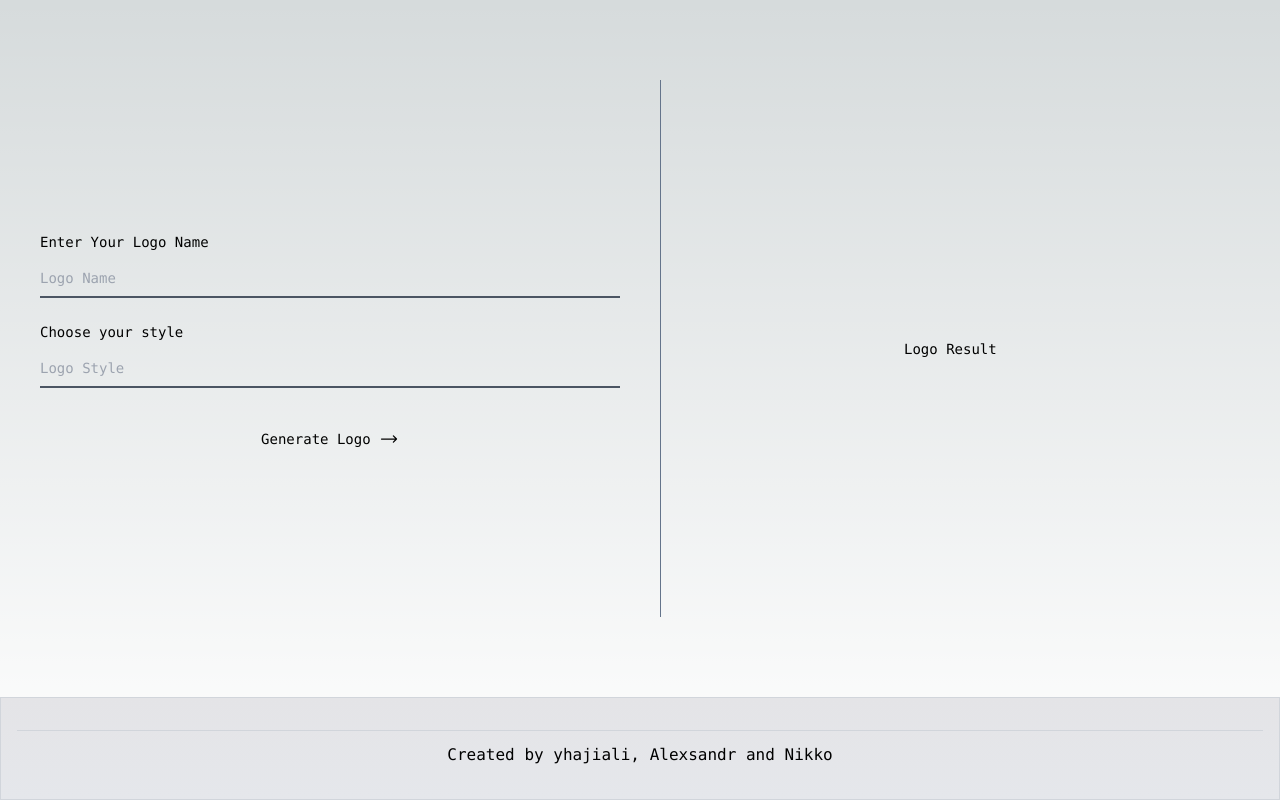
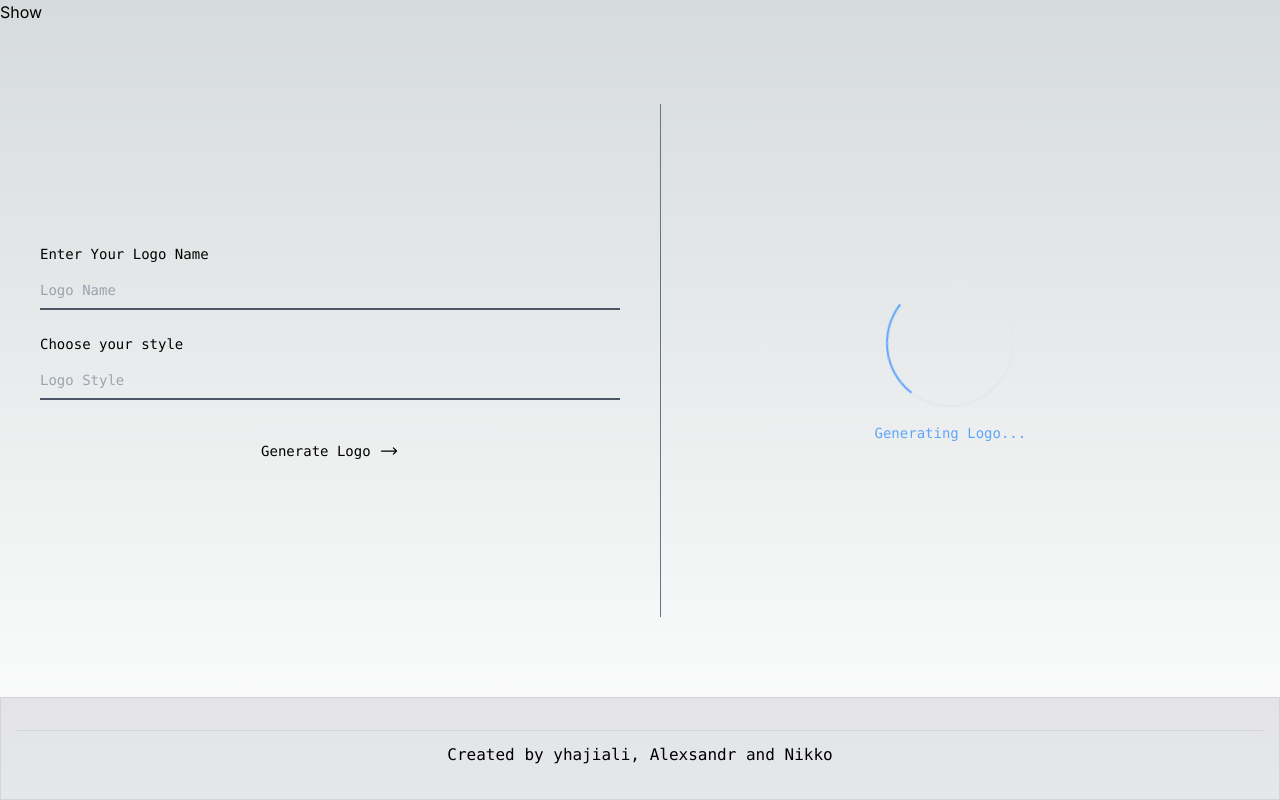
Before and after one commit to yhajiali/logoist, a Next.js app: page / in a window 1280 px wide. Built offline with nearby package versions, Linux system fonts and the light colour scheme.

Commit message:
add loading spinner

```diff
--- a/app/components/LogoForm.tsx
+++ b/app/components/LogoForm.tsx
@@ -1,5 +1,5 @@
 import React from "react";
-import TextInput from "./TextInput";
+import TextInput from "./ui/TextInput";
 import { ArrowLongRightIcon } from "@heroicons/react/24/outline";
 
 type Props = {};
--- /dev/null
+++ b/app/components/ui/Loading.tsx
@@ -0,0 +1,16 @@
+import React from "react";
+
+type Props = {
+  message: string;
+};
+
+const Loading = (props: Props) => {
+  return (
+    <div className="w-full h-full flex flex-col gap-4 justify-center items-center">
+      <div className="size-32 rounded-full border-2 border-r-blue-400 animate-spin"></div>
+      <span className="text-blue-400">{props.message}</span>
+    </div>
+  );
+};
+
+export default Loading;
--- a/app/page.tsx
+++ b/app/page.tsx
@@ -1,17 +1,22 @@
+"use client";
+import { useState } from "react";
 import Footer from "./components/Footer";
 import LogoForm from "./components/LogoForm";
 import LogoResult from "./components/LogoResult";
-import TextInput from "./components/TextInput";
-import { ArrowLongRightIcon } from "@heroicons/react/24/outline";
+import Loading from "./components/ui/Loading";
 
 export default function Home() {
+  const [showLogoResult, setShowLogoResult] = useState(false);
   return (
     <div className="flex flex-col justify-between w-screen h-screen">
-      <header></header>
+      <header>
+        <button onClick={() => setShowLogoResult(!showLogoResult)}>Show</button>
+      </header>
 
       <main className="flex flex-col items-center justify-center gap-10 divide-y divide-slate-500 px-10 py-20 w-full h-full font-mono text-sm lg:flex-row lg:divide-x lg:divide-y-0">
         <LogoForm />
-        <LogoResult />
+        <Loading message="Generating Logo..." />
+        {showLogoResult && <LogoResult />}
       </main>
 
       <footer>
```
Also changed, not shown: app/components/ui/TextInput.tsx (renamed from app/components/TextInput.tsx).
